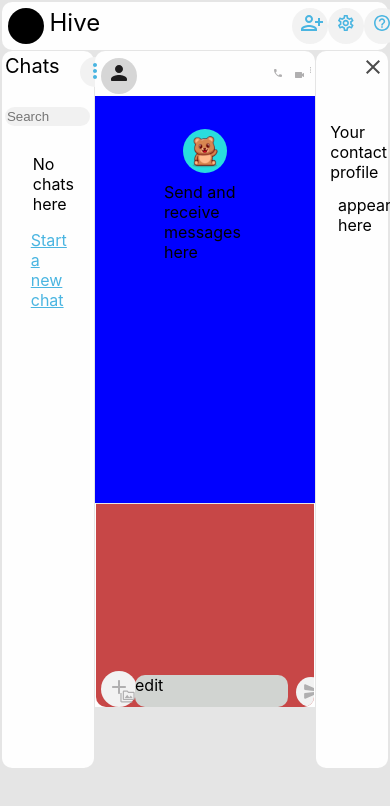
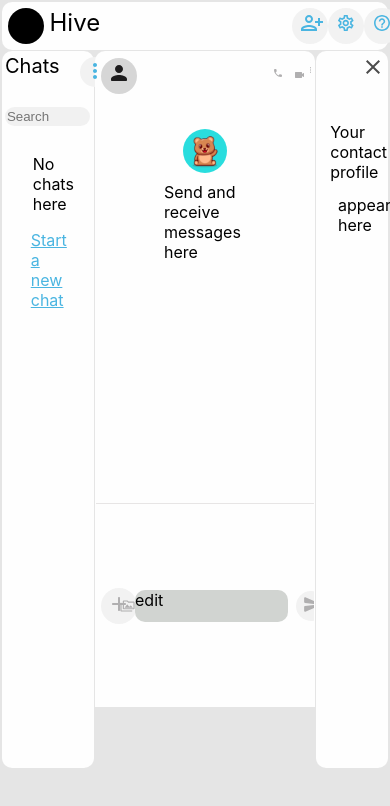
Before and after one commit to okorie2/hive, a Next.js app: page /chat/chat in a window 390 px wide. Shown: the top 806 px of the page. Built offline with nearby package versions, Linux system fonts and the light colour scheme; a web font is replaced by a local one.

Commit message:
working on making the message input responsive and fluid

```diff
--- a/pages/chat/chat.module.css
+++ b/pages/chat/chat.module.css
@@ -171,12 +171,12 @@
   display: none;
 }
 .msgArea {
-  /* width: 90%; */
+  width: 100%;
   margin: auto;
   min-height: 207px;
   max-height: 407px;
   overflow-y: auto;
-  background-color: blue;
+  /* background-color: blue; */
   flex-grow: 5;
 }
 .bear {
@@ -194,46 +194,37 @@
   min-height: 40px;
   width: 99%;
   margin: auto;
-  position: relative;
-  z-index: 2;
-  box-sizing: border-box;
   display: flex;
-  flex-direction: row;
-  align-items: flex-end;
-  background-color: #c74747;
-  /* margin-top: 20%; */
+  align-items: center;
+  /* background-color: #c74747; */
   border-bottom-left-radius: 10px;
   border-bottom-right-radius: 10px;
   border-top: 1px solid rgb(231, 229, 229);
   display: grid;
   overflow: auto;
-  /* background-color: #7a3939; */
 
-  /* overflow-y: auto;*/
   overflow-x: hidden;
   grid-template-columns: 10% 8% 70% 20%;
 }
 .msgInput .edit {
-  /* flex: 1;  */
   outline: none;
-  /* padding: 0% 1.5%; */
   min-height: 32px;
   max-height: 100px;
   overflow-y: auto;
   word-wrap: break-word;
   word-break: break-all;
-  margin-top: -1.5%;
   border-radius: 10px;
   background-color: #d1d4d1;
 }
 .fol {
-  margin-top: 35%;
+  margin-top: 8%;
   margin-left: 16%;
+  align-items: flex-end;
 
   /* background-color: brown; */
 }
 .send {
-  margin-top: 10%;
+  /* margin-top: 10%; */
   margin-left: 20%;
   background-color: #f2f2f2;
   width: 30px;
@@ -249,7 +240,7 @@
   height: 36px;
   background-color: #f2f2f2;
   border-radius: 50%;
-  margin-top: 17%;
+  /* margin-top: 17%; */
   margin-left: 26%;
 }
 .add .imj {
```
